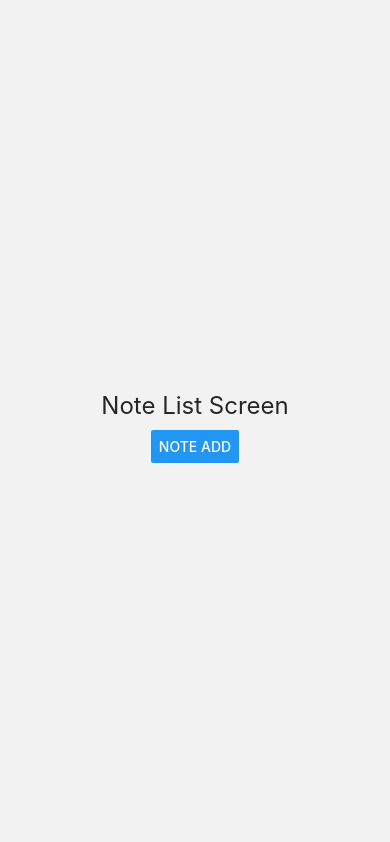
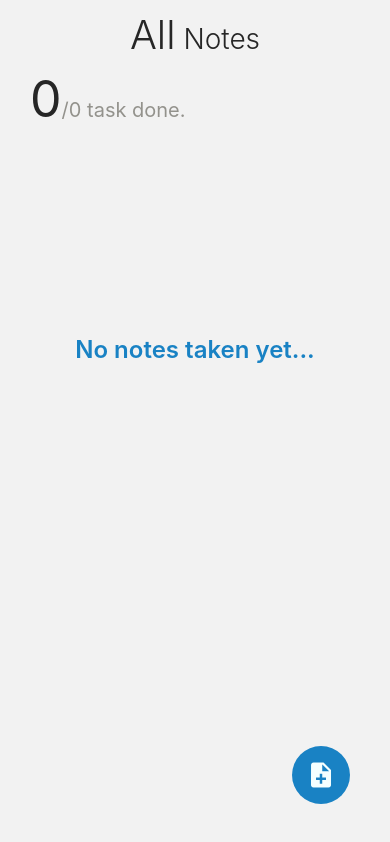
Before and after one commit to Manil-S-Malla/OutNotes, a React Native app: screen /NoteList in a window 390 px wide. Built offline with nearby package versions, Linux system fonts and the light colour scheme.

Commit message:
FEAT: Update NoteList screen. List Notes and add isDone toggle and Note deletion functionality alongside navigation to NoteEdit screen.

```diff
--- a/src/screens/NoteList.js
+++ b/src/screens/NoteList.js
@@ -1,13 +1,101 @@
 import React from 'react';
-import { Button, StyleSheet, Text, View } from 'react-native';
+import { FlatList, StyleSheet, Text, TouchableOpacity, View } from 'react-native';
+import { useDispatch, useSelector } from 'react-redux';
 
+import { Colours, Icons } from '../res'
 import navigationServices from '../routes/navigationServices';
 
+import { updateNotes } from '../redux/reducers/notes'
+
 const NoteList = () => {
+  const dispatch = useDispatch();
+  const notes = useSelector((state) => state.notes.notes);
+
+  const renderItem = ({ item, index }) => {
+    const timestamp = `${new Date(item?.timeOfCreation).toDateString()}, ${new Date(item?.timeOfCreation).toLocaleTimeString()}`;
+    return (
+      <TouchableOpacity
+        activeOpacity={.75}
+        style={styles.note}
+        onPress={() => {
+          let tempNotes = [...notes]; // Since the redux state is immutable, attempting to mutate it causes the state to mutate but the dependent components do not re-render. Thus we use the spread operator to create a copy  of the redux state which is mutable.
+          tempNotes[index].isDone = !item?.isDone;
+          dispatch(updateNotes(tempNotes));
+        }}
+      >
+        <Icons.MaterialIcons
+          name={item?.isDone ? 'check-box' : 'check-box-outline-blank'}
+          size={40}
+          color={item?.isDone ? Colours.primary : Colours.tertiary}
+        />
+
+        <View style={styles.containerNoteDetails}>
+          <Text style={styles.textNoteTimeStamp}>{timestamp}</Text>
+          <Text style={[styles.textNoteDescription, item?.isDone && styles.textNoteDoneDescription]}>{item?.note}</Text>
+
+          <View style={styles.containerNoteBtn}>
+            <TouchableOpacity
+              activeOpacity={.75}
+              style={styles.btnDelete}
+              onPress={() => {
+                let tempNotes = [...notes].filter((element, indx) => index !== indx); // Since the redux state is immutable, attempting to mutate it causes the state to mutate but the dependent components do not re-render. Thus we use the spread operator to create a copy  of the redux state which is mutable.
+                dispatch(updateNotes(tempNotes));
+              }}
+            ><Text style={styles.textBtnDelete}>Delete</Text></TouchableOpacity>
+             <TouchableOpacity
+              activeOpacity={.75}
+              style={styles.btnEdit}
+              onPress={() => {
+                navigationServices.navigate('NoteEdit', {note: item, index: index})
+              }}
+            ><Text style={styles.textBtnEdit}>Edit</Text></TouchableOpacity>
+
+          </View>
+        </View>
+      </TouchableOpacity>
+    )
+  };
+
   return (
     <View style={styles.root}>
-      <Text style={styles.text}>Note List Screen</Text>
-      <Button title={'Note Add'} onPress={() => navigationServices.navigate('NoteAdd')} />
+      <View style={styles.containerTitle}>
+        <Text style={styles.title}><Text style={styles.titleAlt}>All</Text> Notes</Text>
+      </View>
+
+      <FlatList
+        data={notes}
+        renderItem={renderItem}
+        keyExtractor={(item, index) => `NoteListItem${index}`}
+        style={styles.containerList}
+        showsVerticalScrollIndicator={false}
+        ItemSeparatorComponent={<View style={styles.notesSeparator} />}
+        ListHeaderComponent={
+          <View style={styles.containerCompletion}>
+            <Text style={styles.notesNoTotal}>
+              <Text style={styles.notesNoCompleted}>
+                {notes?.filter(element => element.isDone === true)?.length}
+              </Text>
+              /{notes?.length} task{notes?.length > 1 && 's'} done.
+            </Text>
+          </View>
+        }
+        ListFooterComponent={<View height={30} />}
+        ListEmptyComponent={<Text style={styles.textEmptyList}>No notes taken yet...</Text>}
+      />
+
+      <TouchableOpacity
+        activeOpacity={.75}
+        style={styles.btnAdd}
+        onPress={() => {
+          navigationServices.navigate('NoteAdd')
+        }}
+      >
+        <Icons.MaterialIcons
+          name={'note-add'}
+          size={30}
+          color={Colours.quarternary}
+        />
+      </TouchableOpacity>
     </View>
   );
 }
@@ -15,14 +103,120 @@ const NoteList = () => {
 const styles = StyleSheet.create({
   root: {
     flex: 1,
-    justifyContent: 'center',
+  },
+
+  containerTitle: {
     alignItems: 'center',
+    paddingVertical: 10,
   },
-  text: {
-    color: '#262626',
+  title: {
+    color: Colours.secondary,
+    fontSize: 28,
+    fontWeight: '300',
+  },
+  titleAlt: {
+    color: Colours.secondary,
+    fontSize: 40,
+    fontWeight: '300',
+  },
+
+  containerCompletion: {
+    marginBottom: 16,
+  },
+  notesNoTotal: {
+    color: Colours.tertiary,
+    fontSize: 20,
+    fontWeight: '400',
+  },
+  notesNoCompleted: {
+    color: Colours.secondary,
+    fontSize: 50,
+    fontWeight: '400',
+  },
+
+  containerList: {
+    flex: 1,
+    marginHorizontal: 30,
+  },
+  textEmptyList: {
+    color: Colours.primary,
     fontSize: 24,
-    margin: 10,
-  }
+    fontWeight: '600',
+    textAlign: 'center',
+    padding: 40,
+    marginTop: 150,
+  },
+
+  note: {
+    flexDirection: 'row',
+    justifyContent: 'flex-start'
+  },
+
+  containerNoteDetails: {
+    flex: 1,
+    paddingHorizontal: 12,
+  },
+  textNoteTimeStamp: {
+    color: Colours.tertiary,
+    fontSize: 18,
+    fontWeight: '600',
+  },
+  textNoteDescription: {
+    color: Colours.secondary,
+    fontSize: 20,
+    fontWeight: '400',
+    paddingVertical: 8,
+  },
+  textNoteDoneDescription: {
+    color: Colours.tertiary,
+    fontSize: 18,
+    fontStyle: 'italic',
+  },
+
+  containerNoteBtn: {
+    flexDirection: 'row',
+    justifyContent: 'flex-end',
+    paddingTop: 10,
+  },
+  btnDelete: {
+    backgroundColor: Colours.hexary,
+    paddingHorizontal: 8,
+    paddingVertical: 4,
+    borderRadius: 4,
+    marginLeft: 12,
+  },
+  textBtnDelete: {
+    color: Colours.quarternary,
+    fontSize: 16,
+    fontWeight: '500',
+  },
+  btnEdit: {
+    backgroundColor: Colours.quinary,
+    paddingHorizontal: 8,
+    paddingVertical: 4,
+    borderRadius: 4,
+    marginLeft: 12,
+  },
+  textBtnEdit: {
+    color: Colours.quarternary,
+    fontSize: 16,
+    fontWeight: '500',
+  },
+
+  notesSeparator: {
+    height: 1,
+    backgroundColor: Colours.tertiary,
+    marginVertical: 16,
+  },
+
+  btnAdd: {
+    position: 'absolute',
+    bottom: 40,
+    right: 40,
+    backgroundColor: Colours.primary,
+    padding: 14,
+    borderRadius: 100,
+  },
 });
 
 export default NoteList;
```
